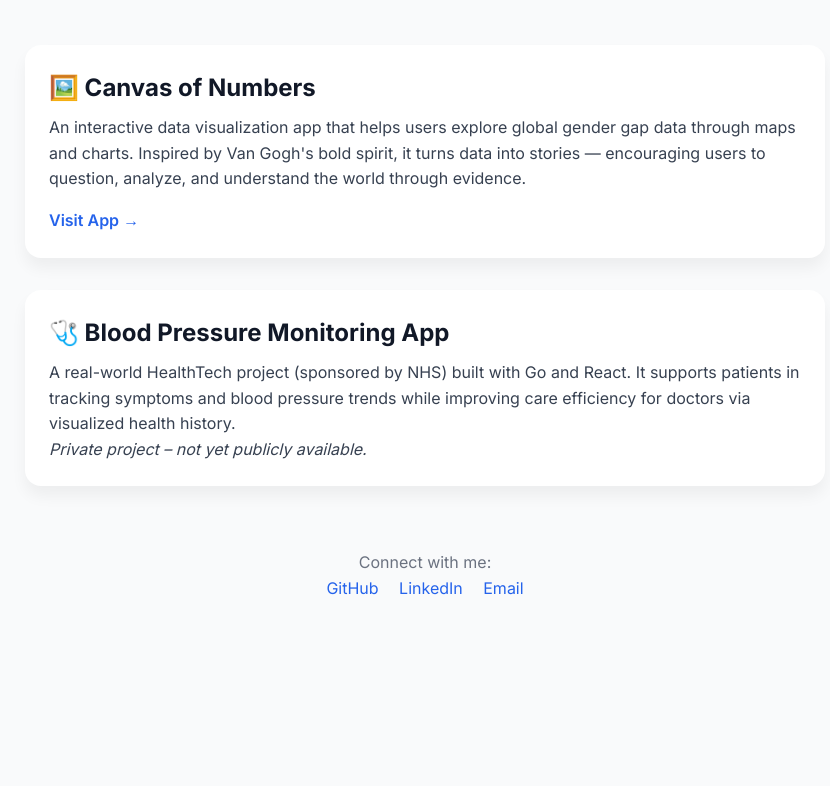
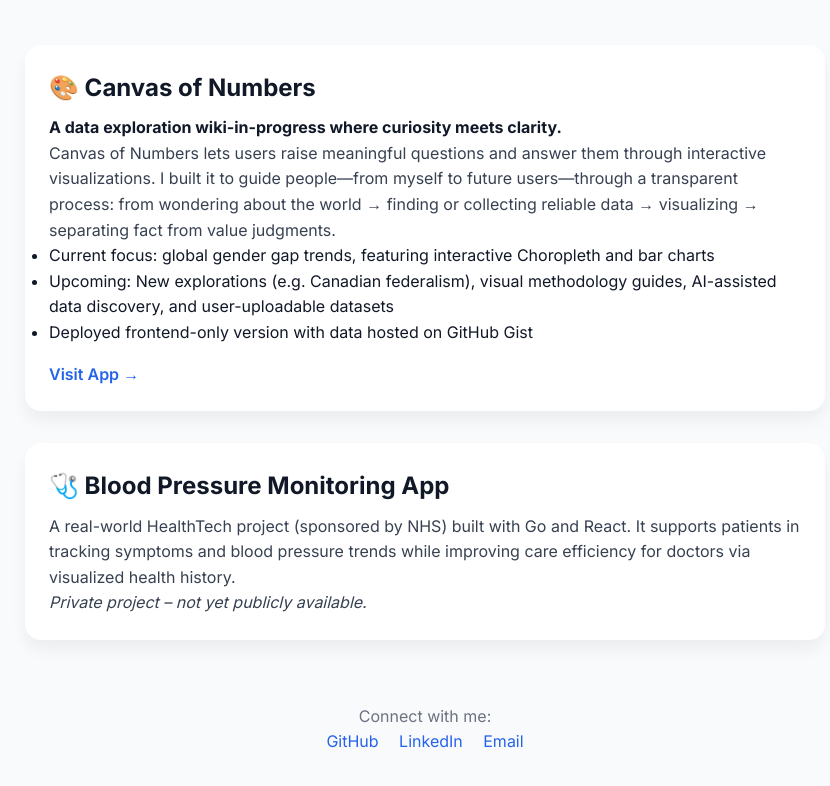
Before and after one commit to jxevergrow/jxevergrow.github.io, a plain HTML site: page index.html in a window 1280 px wide. Shown: the part 128-914 px from the top of the page, without its empty margins (215-1045 px from the left). Before the commit the page ends 800 px from the top, so only its background shows below. Drawn offline with Linux system fonts and the light colour scheme.

Commit message:
canvas description

```diff
--- a/index.html
+++ b/index.html
@@ -77,8 +77,14 @@
 
   <section class="projects">
     <div class="project-card">
-      <h2>🖼️ Canvas of Numbers</h2>
-      <p>An interactive data visualization app that helps users explore global gender gap data through maps and charts. Inspired by Van Gogh's bold spirit, it turns data into stories — encouraging users to question, analyze, and understand the world through evidence.</p>
+      <h2>🎨 Canvas of Numbers</h2>
+      <h4>A data exploration wiki-in-progress where curiosity meets clarity.</h4>
+      <p>Canvas of Numbers lets users raise meaningful questions and answer them through interactive visualizations. I built it to guide people—from myself to future users—through a transparent process: from wondering about the world → finding or collecting reliable data → visualizing → separating fact from value judgments.</p>
+      <ul>
+        <li>Current focus: global gender gap trends, featuring interactive Choropleth and bar charts</li>
+        <li>Upcoming: New explorations (e.g. Canadian federalism), visual methodology guides, AI-assisted data discovery, and user-uploadable datasets</li>
+        <li>Deployed frontend-only version with data hosted on GitHub Gist</li>
+      </ul>
       <a href="https://jessie-2023.github.io/canvas-of-numbers/" target="_blank">Visit App →</a>
     </div>
 
```
